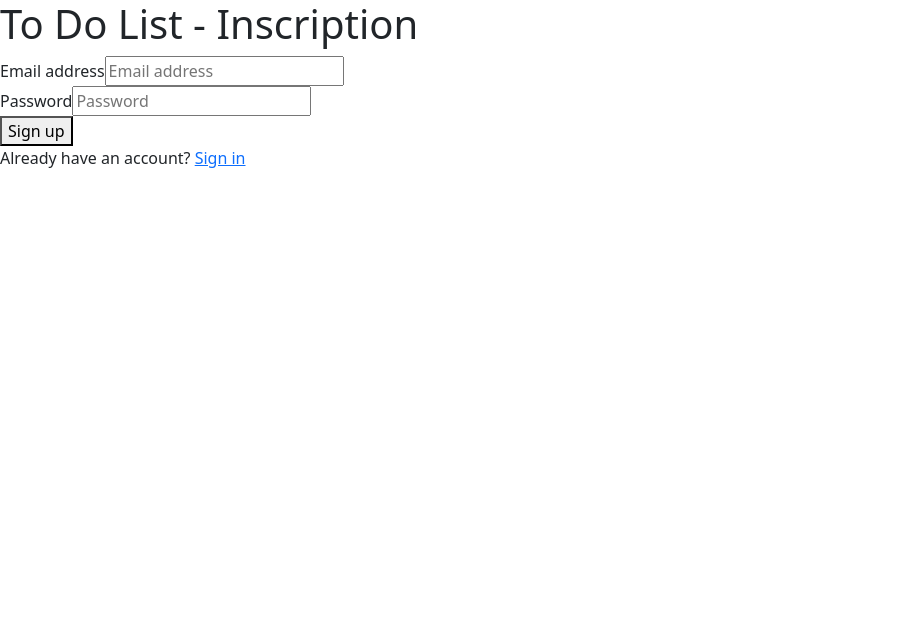
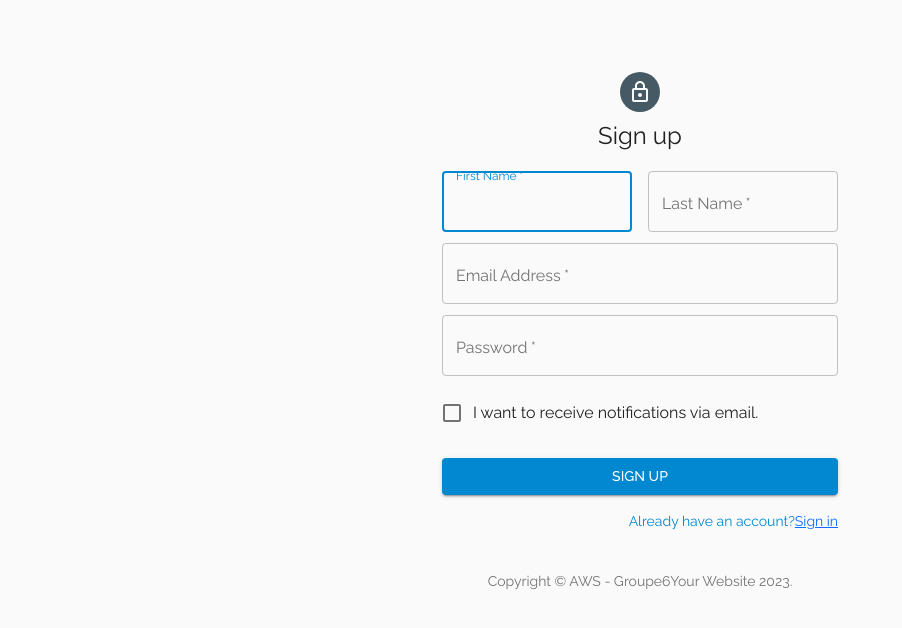
Before and after one commit to uvsq22205250/todoListApp, a React (Create React App) app: page /Signup in a window 1280 px wide. Shown: the top 628 px of the page, without its empty margins (0-902 px from the left). Built offline with nearby package versions, Linux system fonts and the light colour scheme.

Commit message:
Design authentifacation

```diff
--- a/src/Login.js
+++ b/src/Login.js
@@ -3,7 +3,55 @@ import {  signInWithEmailAndPassword   } from 'firebase/auth';
 import { auth } from './firebase.config';
 import { NavLink, useNavigate } from 'react-router-dom'
 
+import Avatar from '@material-ui/core/Avatar';
+import Button from '@material-ui/core/Button';
+import CssBaseline from '@material-ui/core/CssBaseline';
+import TextField from '@material-ui/core/TextField';
+import FormControlLabel from '@material-ui/core/FormControlLabel';
+import Checkbox from '@material-ui/core/Checkbox';
+import Link from '@material-ui/core/Link';
+import Grid from '@material-ui/core/Grid';
+import Box from '@material-ui/core/Box';
+import LockOutlinedIcon from '@material-ui/icons/LockOutlined';
+import Typography from '@material-ui/core/Typography';
+import { makeStyles } from '@material-ui/core/styles';
+import Container from '@material-ui/core/Container';
+
+function Copyright() {
+  return (
+    <Typography variant="body2" color="textSecondary" align="center">
+      {'Copyright © AWS - Groupe6 '}
+      <Link color="inherit" href="https://mui.com/">
+        Your Website
+      </Link>{' '}
+      {new Date().getFullYear()}
+      {'.'}
+    </Typography>
+  );
+}
+
+const useStyles = makeStyles((theme) => ({
+  paper: {
+    marginTop: theme.spacing(8),
+    display: 'flex',
+    flexDirection: 'column',
+    alignItems: 'center',
+  },
+  avatar: {
+    margin: theme.spacing(1),
+    backgroundColor: theme.palette.secondary.main,
+  },
+  form: {
+    width: '100%', // Fix IE 11 issue.
+    marginTop: theme.spacing(1),
+  },
+  submit: {
+    margin: theme.spacing(3, 0, 2),
+  },
+}));
+
 const Login = () => {
+    const classes = useStyles();
     const navigate = useNavigate();
     const [email, setEmail] = useState('');
     const [password, setPassword] = useState('');
@@ -27,59 +75,75 @@ const Login = () => {
 
     return(
         <>
-            <main >
-                <section>
-                    <div>
-                        <p> To Do List - Connexion </p>
-
-                        <form>
-                            <div>
-                                <label htmlFor="email-address">
-                                    Email address
-                                </label>
-                                <input
-                                    id="email-address"
+          <Container component="main" maxWidth="xs">
+            <CssBaseline />
+            <div className={classes.paper}>
+                <Avatar className={classes.avatar}>
+                  <LockOutlinedIcon />
+                </Avatar>
+                <Typography component="h1" variant="h5">
+                  Sign in
+                </Typography>
+                <form className={classes.form} noValidate>
+                    <TextField
+                        variant="outlined"
+                        margin="normal"
+                        required
+                         fullWidth
+                         id="email"
+                        label="Email Address"
                         name="email"
-                                    type="email"
-                                    required
-                                    placeholder="Email address"
+                        autoComplete="email"
+                        autoFocus
                         onChange={(e)=>setEmail(e.target.value)}
                     />
-                            </div>
-
-                            <div>
-                                <label htmlFor="password">
-                                    Password
-                                </label>
-                                <input
+                    <TextField
+                        variant="outlined"
+                        margin="normal"
+                        required
+                        fullWidth
+                        name="password"
+                        label="Password"
+                        type="password"
                         id="password"
-                                    name="password"
-                                    type="password"
-                                    required
-                                    placeholder="Password"
+                        autoComplete="current-password"
                         onChange={(e)=>setPassword(e.target.value)}
                     />
-                            </div>
-
-                            <div>
-                                <button
+                    <FormControlLabel
+                        control={<Checkbox value="remember" color="primary" />}
+                        label="Remember me"
+                    />
+                    <Button
+                        type="submit"
+                        fullWidth
+                        variant="contained"
+                        color="primary"
+                        className={classes.submit}
                         onClick={onLogin}
                     >
-                                    Login
-                                </button>
-                            </div>
-                        </form>
-
-                        <p className="text-sm text-white text-center">
-                            No account yet? {' '}
+                        Sign In
+                    </Button>
+                    <Grid container>
+                        <Grid item xs>
+                            <Link href="#" variant="body2">
+                                Forgot password?
+                            </Link>
+                        </Grid>
+                        <Grid item>
+                            <Link href="#" variant="body2">
+                                {"Don't have an account? "}
                                 <NavLink to="/Signup">
                                     Sign up
                                 </NavLink>
-                        </p>
-
+                            </Link>
+                        </Grid>
+                    </Grid>
+                </form>
             </div>
-                </section>
-            </main>
+            <Box mt={8}>
+            <Copyright />
+            </Box>
+          </Container>
         </>
     )
 }
--- a/src/Signup.js
+++ b/src/Signup.js
@@ -2,8 +2,55 @@ import React, {useState} from 'react';
 import { NavLink, useNavigate } from 'react-router-dom';
 import {  createUserWithEmailAndPassword  } from 'firebase/auth';
 import { auth } from './firebase.config';
+import Avatar from '@material-ui/core/Avatar';
+import Button from '@material-ui/core/Button';
+import CssBaseline from '@material-ui/core/CssBaseline';
+import TextField from '@material-ui/core/TextField';
+import FormControlLabel from '@material-ui/core/FormControlLabel';
+import Checkbox from '@material-ui/core/Checkbox';
+import Link from '@material-ui/core/Link';
+import Grid from '@material-ui/core/Grid';
+import Box from '@material-ui/core/Box';
+import LockOutlinedIcon from '@material-ui/icons/LockOutlined';
+import Typography from '@material-ui/core/Typography';
+import { makeStyles } from '@material-ui/core/styles';
+import Container from '@material-ui/core/Container';
+
+function Copyright() {
+  return (
+    <Typography variant="body2" color="textSecondary" align="center">
+      {'Copyright © AWS - Groupe6'}
+      <Link color="inherit" href="https://mui.com/">
+        Your Website
+      </Link>{' '}
+      {new Date().getFullYear()}
+      {'.'}
+    </Typography>
+  );
+}
+
+const useStyles = makeStyles((theme) => ({
+  paper: {
+    marginTop: theme.spacing(8),
+    display: 'flex',
+    flexDirection: 'column',
+    alignItems: 'center',
+  },
+  avatar: {
+    margin: theme.spacing(1),
+    backgroundColor: theme.palette.secondary.main,
+  },
+  form: {
+    width: '100%', // Fix IE 11 issue.
+    marginTop: theme.spacing(3),
+  },
+  submit: {
+    margin: theme.spacing(3, 0, 2),
+  },
+}));
 
 const Signup = () => {
+    const classes = useStyles();
     const navigate = useNavigate();
 
     const [email, setEmail] = useState('')
@@ -31,59 +78,98 @@ const Signup = () => {
     }
 
   return (
-    <main >
-        <section>
-            <div>
-                <div>
-                    <h1> To Do List - Inscription </h1>
-                    <form>
-                        <div>
-                            <label htmlFor="email-address">
-                                Email address
-                            </label>
-                            <input
-                                type="email"
-                                label="Email address"
-                                value={email}
+    <Container component="main" maxWidth="xs">
+      <CssBaseline />
+      <div className={classes.paper}>
+        <Avatar className={classes.avatar}>
+          <LockOutlinedIcon />
+        </Avatar>
+        <Typography component="h1" variant="h5">
+          Sign up
+        </Typography>
+        <form className={classes.form} noValidate>
+          <Grid container spacing={2}>
+            <Grid item xs={12} sm={6}>
+              <TextField
+                autoComplete="fname"
+                name="firstName"
+                variant="outlined"
+                required
+                fullWidth
+                id="firstName"
+                label="First Name"
+                autoFocus
+              />
+            </Grid>
+            <Grid item xs={12} sm={6}>
+              <TextField
+                variant="outlined"
+                required
+                fullWidth
+                id="lastName"
+                label="Last Name"
+                name="lastName"
+                autoComplete="lname"
+              />
+            </Grid>
+            <Grid item xs={12}>
+              <TextField
+                variant="outlined"
+                required
+                fullWidth
+                id="email"
+                label="Email Address"
+                name="email"
+                autoComplete="email"
                 onChange={(e) => setEmail(e.target.value)}
+              />
+            </Grid>
+            <Grid item xs={12}>
+              <TextField
+                variant="outlined"
                 required
-                                placeholder="Email address"
+                fullWidth
+                name="password"
+                label="Password"
+                type="password"
+                id="password"
+                autoComplete="current-password"
+                onChange={(e) => setPassword(e.target.value)}
               />
-                        </div>
-
-                        <div>
-                            <label htmlFor="password">
-                                Password
-                            </label>
-                            <input
-                                type="password"
-                                label="Create password"
-                                value={password}
-                                onChange={(e) => setPassword(e.target.value)}
-                                required
-                                placeholder="Password"
+            </Grid>
+            <Grid item xs={12}>
+              <FormControlLabel
+                control={<Checkbox value="allowExtraEmails" color="primary" />}
+                label="I want to receive notifications via email."
               />
-                        </div>
-
-                        <button
+            </Grid>
+          </Grid>
+          <Button
             type="submit"
+            fullWidth
+            variant="contained"
+            color="primary"
+            className={classes.submit}
             onClick={onSubmit}
           >
-                            Sign up
-                        </button>
-
-                    </form>
-
-                    <p>
-                        Already have an account?{' '}
+            Sign Up
+          </Button>
+          <Grid container justifyContent="flex-end">
+            <Grid item>
+              <Link href="#" variant="body2">
+                Already have an account?
                 <NavLink to="/Login" >
                     Sign in
                 </NavLink>
-                    </p>
+              </Link>
+            </Grid>
+          </Grid>
+        </form>
       </div>
-            </div>
-        </section>
-    </main>
+      <Box mt={5}>
+        <Copyright />
+      </Box>
+    </Container>
   )
 }
 
```
Lines whose indentation alone changed are shown as unchanged.
